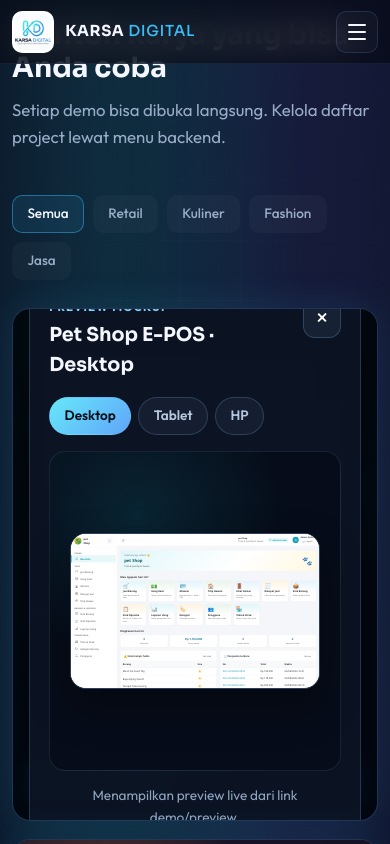
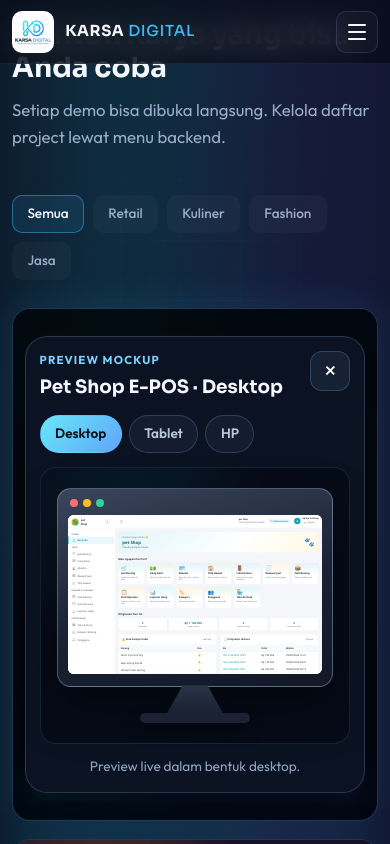
Before and after one commit to zico-padalino/company-profile, a React (Vite) app: page / in a window 390 px wide. Both pictures are taken after a click on the button 158 px from the left and 3291 px from the top of the page. Shown: the part 2869-3713 px from the top of the page. Built offline with nearby package versions, Linux system fonts and the light colour scheme.

Commit message:
Refactor DeviceViewModal to separate device shell rendering and improve styles for device-specific previews. Update CSS for better responsiveness and visual consistency across devices, including hover and focus states. Enhance image handling logic for clearer display of device images.

```diff
--- a/src/App.css
+++ b/src/App.css
@@ -504,9 +504,18 @@
   transition: transform 0.2s ease, border-color 0.2s ease;
 }
 
+.device-hit * {
+  pointer-events: none;
+}
+
 .device-hit:hover {
   border-color: rgba(103, 232, 249, 0.7);
   transform: translateY(-2px) scale(1.02);
+}
+
+.device-hit:focus-visible {
+  outline: 2px solid #67e8f9;
+  outline-offset: 3px;
 }
 
 .device-desktop.device-hit {
@@ -707,6 +716,11 @@
   object-fit: cover;
   object-position: top center;
   display: block;
+}
+
+.live-screen--tablet.live-screen--image img,
+.live-screen--phone.live-screen--image img {
+  object-fit: cover;
 }
 
 .project-body {
--- a/src/components/DeviceViewModal.css
+++ b/src/components/DeviceViewModal.css
@@ -2,22 +2,32 @@
   position: fixed;
   inset: 0;
   z-index: 110;
-  background: rgba(2, 6, 14, 0.86);
-  backdrop-filter: blur(8px);
+  background: rgba(2, 6, 14, 0.88);
+  backdrop-filter: blur(10px);
   display: grid;
   place-items: center;
-  padding: 1rem;
+  padding: 0.75rem;
 }
 
 .device-view-modal {
-  width: min(1040px, 100%);
-  max-height: min(92vh, 920px);
+  width: min(1100px, 100%);
+  max-height: min(96vh, 980px);
   overflow: auto;
   border-radius: 22px;
-  background: rgba(12, 20, 36, 0.97);
+  background: rgba(12, 20, 36, 0.98);
   border: 1px solid rgba(148, 197, 255, 0.2);
   box-shadow: 0 24px 60px rgba(0, 0, 0, 0.45);
-  padding: 1.1rem 1.2rem 1.25rem;
+  padding: 1rem 1.15rem 1.15rem;
+  display: flex;
+  flex-direction: column;
+}
+
+.device-view-modal--tablet {
+  width: min(720px, 100%);
+}
+
+.device-view-modal--phone {
+  width: min(480px, 100%);
 }
 
 .device-view-head {
@@ -25,6 +35,7 @@
   justify-content: space-between;
   gap: 1rem;
   align-items: flex-start;
+  flex-shrink: 0;
 }
 
 .device-view-head p {
@@ -37,7 +48,7 @@
 
 .device-view-head h3 {
   font-family: var(--font-display);
-  font-size: 1.2rem;
+  font-size: 1.15rem;
   margin-top: 0.2rem;
 }
 
@@ -49,13 +60,15 @@
   background: rgba(148, 197, 255, 0.08);
   color: #fff;
   font-size: 1.4rem;
+  cursor: pointer;
 }
 
 .device-view-tabs {
   display: flex;
   flex-wrap: wrap;
   gap: 0.45rem;
-  margin: 1rem 0;
+  margin: 0.85rem 0;
+  flex-shrink: 0;
 }
 
 .device-view-tabs button {
@@ -92,42 +105,57 @@
 }
 
 .device-view-stage {
-  min-height: 420px;
+  flex: 1;
+  min-height: 0;
   display: grid;
   place-items: center;
   border-radius: 16px;
   background:
-    radial-gradient(circle at 30% 20%, rgba(34, 211, 238, 0.12), transparent 45%),
-    rgba(6, 12, 24, 0.85);
+    radial-gradient(circle at 30% 20%, rgba(34, 211, 238, 0.1), transparent 45%),
+    rgba(6, 12, 24, 0.9);
   border: 1px solid rgba(148, 197, 255, 0.12);
+  padding: 1.25rem 1rem;
+}
+
+.device-view-stage--tablet {
+  padding: 1.5rem 1.25rem;
+}
+
+.device-view-stage--phone {
   padding: 1.25rem;
 }
 
-.device-view-frame {
+/* Shared device chrome */
+.device-shell {
   width: 100%;
-  border-radius: 16px;
+  display: flex;
+  flex-direction: column;
+  align-items: center;
+}
+
+.device-shell-screen {
+  position: relative;
+  width: 100%;
+  height: 100%;
   overflow: hidden;
   background: #0b1220;
-  border: 1px solid rgba(148, 197, 255, 0.25);
-  box-shadow: 0 18px 40px rgba(0, 0, 0, 0.35);
-  position: relative;
 }
 
-.device-view-frame--phone {
-  border-radius: 28px;
+.device-shell-screen img {
+  width: 100%;
+  height: 100%;
+  object-fit: contain;
+  object-position: center top;
+  display: block;
+  background: #0b1220;
 }
 
-.device-view-frame img {
-  width: 100%;
-  height: 100%;
-  object-fit: cover;
-  display: block;
-}
-
-.device-view-frame iframe {
+.device-shell-screen iframe {
+  position: absolute;
+  top: 0;
+  left: 0;
   border: 0;
   transform-origin: top left;
-  pointer-events: auto;
   background: #f4f7f9;
 }
 
@@ -139,17 +167,172 @@
   color: #8fa4c0;
   padding: 1rem;
   text-align: center;
+  font-size: 0.9rem;
+}
+
+/* Desktop monitor */
+.device-shell--desktop {
+  max-width: 920px;
+}
+
+.device-shell-monitor {
+  width: 100%;
+  border-radius: 14px;
+  padding: 10px 10px 12px;
+  background: linear-gradient(165deg, #3a455c 0%, #1a2233 55%, #121826 100%);
+  border: 1px solid rgba(186, 210, 255, 0.35);
+  box-shadow: 0 22px 50px rgba(0, 0, 0, 0.45);
+}
+
+.device-shell-chrome {
+  display: flex;
+  gap: 5px;
+  margin-bottom: 8px;
+  padding-left: 2px;
+}
+
+.device-shell-chrome span {
+  width: 8px;
+  height: 8px;
+  border-radius: 50%;
+  background: rgba(255, 255, 255, 0.22);
+}
+
+.device-shell-chrome span:first-child {
+  background: #f87171;
+}
+
+.device-shell-chrome span:nth-child(2) {
+  background: #fbbf24;
+}
+
+.device-shell-chrome span:nth-child(3) {
+  background: #34d399;
+}
+
+.device-shell--desktop .device-shell-screen {
+  aspect-ratio: 16 / 10;
+  border-radius: 6px;
+  max-height: min(58vh, 560px);
+}
+
+.device-shell-neck {
+  width: 56px;
+  height: 28px;
+  margin-top: -2px;
+  background: linear-gradient(180deg, #2a3448, #1a2233);
+  clip-path: polygon(28% 0, 72% 0, 100% 100%, 0 100%);
+}
+
+.device-shell-base {
+  width: min(220px, 40%);
+  height: 10px;
+  border-radius: 999px;
+  background: #1a2233;
+  box-shadow: 0 8px 16px rgba(0, 0, 0, 0.35);
+}
+
+/* Tablet */
+.device-shell--tablet {
+  max-width: min(460px, 92%);
+}
+
+.device-shell--tablet .device-shell-body {
+  width: 100%;
+  aspect-ratio: 3 / 4;
+  max-height: min(68vh, 640px);
+  border-radius: 28px;
+  padding: 14px 14px 22px;
+  background: linear-gradient(165deg, #3a455c 0%, #1a2233 55%, #121826 100%);
+  border: 1px solid rgba(186, 210, 255, 0.4);
+  box-shadow:
+    0 28px 55px rgba(0, 0, 0, 0.5),
+    inset 0 1px 0 rgba(255, 255, 255, 0.1);
+  display: flex;
+  flex-direction: column;
+  position: relative;
+}
+
+.device-shell--tablet .device-shell-screen {
+  flex: 1;
+  min-height: 0;
+  border-radius: 12px;
+  background: #111827;
+}
+
+.device-shell-home {
+  width: 36px;
+  height: 5px;
+  border-radius: 999px;
+  background: rgba(255, 255, 255, 0.28);
+  margin: 10px auto 0;
+  flex-shrink: 0;
+}
+
+/* Phone */
+.device-shell--phone {
+  max-width: min(300px, 78%);
+}
+
+.device-shell--phone .device-shell-body {
+  width: 100%;
+  aspect-ratio: 9 / 19;
+  max-height: min(70vh, 680px);
+  border-radius: 36px;
+  padding: 10px;
+  background: linear-gradient(165deg, #3a455c 0%, #1a2233 55%, #121826 100%);
+  border: 1px solid rgba(186, 210, 255, 0.4);
+  box-shadow:
+    0 28px 55px rgba(0, 0, 0, 0.5),
+    inset 0 1px 0 rgba(255, 255, 255, 0.1);
+  position: relative;
+}
+
+.device-shell-notch {
+  position: absolute;
+  top: 14px;
+  left: 50%;
+  transform: translateX(-50%);
+  width: 28%;
+  height: 10px;
+  border-radius: 999px;
+  background: #0b1220;
+  z-index: 2;
+}
+
+.device-shell--phone .device-shell-screen {
+  height: 100%;
+  border-radius: 26px;
+  background: #111827;
 }
 
 .device-view-hint {
-  margin-top: 0.85rem;
+  margin-top: 0.75rem;
   color: #8fa4c0;
   font-size: 0.85rem;
   text-align: center;
+  flex-shrink: 0;
 }
 
 @media (max-width: 720px) {
-  .device-view-stage {
-    min-height: 320px;
+  .device-view-modal {
+    max-height: 96vh;
+    padding: 0.85rem;
+  }
+
+  .device-shell--tablet {
+    max-width: min(360px, 94%);
+  }
+
+  .device-shell--tablet .device-shell-body {
+    max-height: min(62vh, 540px);
+  }
+
+  .device-shell--phone {
+    max-width: min(260px, 82%);
+  }
+
+  .device-shell--desktop .device-shell-screen {
+    max-height: min(42vh, 360px);
   }
 }
--- a/src/components/DeviceViewModal.tsx
+++ b/src/components/DeviceViewModal.tsx
@@ -1,4 +1,4 @@
-import { useEffect, useMemo, useRef, useState } from 'react'
+import { useEffect, useRef, useState } from 'react'
 import { DEVICE_VIEWPORTS } from '../lib/imageUpload'
 import { getImagesForDevice } from '../lib/portfolioStore'
 import type { DeviceKind, PortfolioImage } from '../types/portfolio'
@@ -6,6 +6,96 @@
 import './DeviceViewModal.css'
 
 type ViewDevice = Exclude<DeviceKind, 'all'>
+
+function DeviceShell({
+  device,
+  title,
+  imageSrc,
+  liveUrl,
+}: {
+  device: ViewDevice
+  title: string
+  imageSrc?: string
+  liveUrl?: string
+}) {
+  const screenRef = useRef<HTMLDivElement>(null)
+  const [scale, setScale] = useState(0.4)
+  const viewport = DEVICE_VIEWPORTS[device]
+
+  useEffect(() => {
+    if (imageSrc) return
+    const el = screenRef.current
+    if (!el) return
+
+    const updateScale = () => {
+      const { width, height } = el.getBoundingClientRect()
+      if (width < 2 || height < 2) return
+      setScale(Math.min(width / viewport.width, height / viewport.height))
+    }
+
+    updateScale()
+    const observer = new ResizeObserver(updateScale)
+    observer.observe(el)
+    return () => observer.disconnect()
+  }, [imageSrc, device, viewport.width, viewport.height])
+
+  const screen = (
+    <div className="device-shell-screen" ref={screenRef}>
+      {imageSrc ? (
+        <img src={imageSrc} alt={`${title} ${DEVICE_LABELS[device]}`} />
+      ) : liveUrl ? (
+        <iframe
+          src={liveUrl}
+          title={`${title} ${device}`}
+          style={{
+            width: viewport.width,
+            height: viewport.height,
+            transform: `scale(${scale})`,
+          }}
+        />
+      ) : (
+        <div className="device-view-empty">Belum ada gambar untuk {DEVICE_LABELS[device]}.</div>
+      )}
+    </div>
+  )
+
+  if (device === 'desktop') {
+    return (
+      <div className="device-shell device-shell--desktop">
+        <div className="device-shell-monitor">
+          <div className="device-shell-chrome">
+            <span />
+            <span />
+            <span />
+          </div>
+          {screen}
+        </div>
+        <div className="device-shell-neck" />
+        <div className="device-shell-base" />
+      </div>
+    )
+  }
+
+  if (device === 'tablet') {
+    return (
+      <div className="device-shell device-shell--tablet">
+        <div className="device-shell-body">
+          {screen}
+          <div className="device-shell-home" aria-hidden />
+        </div>
+      </div>
+    )
+  }
+
+  return (
+    <div className="device-shell device-shell--phone">
+      <div className="device-shell-body">
+        <div className="device-shell-notch" aria-hidden />
+        {screen}
+      </div>
+    </div>
+  )
+}
 
 export function DeviceViewModal({
   open,
@@ -24,34 +114,8 @@
   onClose: () => void
   onChangeDevice: (device: ViewDevice) => void
 }) {
-  const viewport = DEVICE_VIEWPORTS[device]
   const deviceImages = getImagesForDevice(images, device)
   const imageSrc = deviceImages[0]?.src
-  const frameRef = useRef<HTMLDivElement>(null)
-  const [scale, setScale] = useState(0.5)
-
-  const frameStyle = useMemo(() => {
-    if (device === 'desktop') return { aspectRatio: '16 / 10', maxWidth: 960 }
-    if (device === 'tablet') return { aspectRatio: '3 / 4', maxWidth: 420 }
-    return { aspectRatio: '9 / 19', maxWidth: 320 }
-  }, [device])
-
-  useEffect(() => {
-    if (!open || imageSrc) return
-    const el = frameRef.current
-    if (!el) return
-
-    const updateScale = () => {
-      const { width, height } = el.getBoundingClientRect()
-      if (width < 2 || height < 2) return
-      setScale(Math.min(width / viewport.width, height / viewport.height))
-    }
-
-    updateScale()
-    const observer = new ResizeObserver(updateScale)
-    observer.observe(el)
-    return () => observer.disconnect()
-  }, [open, imageSrc, device, viewport.width, viewport.height])
 
   useEffect(() => {
     if (!open) return
@@ -71,7 +135,7 @@
   return (
     <div className="device-view-overlay" onClick={onClose} role="presentation">
       <div
-        className="device-view-modal"
+        className={`device-view-modal device-view-modal--${device}`}
         role="dialog"
         aria-modal="true"
         onClick={(e) => e.stopPropagation()}
@@ -105,36 +169,16 @@
           })}
         </div>
 
-        <div className="device-view-stage">
-          <div
-            className={`device-view-frame device-view-frame--${device}`}
-            style={frameStyle}
-            ref={frameRef}
-          >
-            {imageSrc ? (
-              <img src={imageSrc} alt={`${title} ${device}`} />
-            ) : liveUrl ? (
-              <iframe
-                src={liveUrl}
-                title={`${title} ${device}`}
-                style={{
-                  width: viewport.width,
-                  height: viewport.height,
-                  transform: `scale(${scale})`,
-                }}
-              />
-            ) : (
-              <div className="device-view-empty">Belum ada gambar untuk {DEVICE_LABELS[device]}.</div>
-            )}
-          </div>
+        <div className={`device-view-stage device-view-stage--${device}`}>
+          <DeviceShell device={device} title={title} imageSrc={imageSrc} liveUrl={liveUrl} />
         </div>
 
         <p className="device-view-hint">
           {imageSrc
-            ? 'Menampilkan gambar khusus device ini.'
+            ? `Gambar ${DEVICE_LABELS[device]} ditampilkan penuh agar jelas.`
             : liveUrl
-              ? 'Menampilkan preview live dari link demo/preview.'
-              : 'Tambahkan gambar device di admin portfolio.'}
+              ? `Preview live dalam bentuk ${DEVICE_LABELS[device].toLowerCase()}.`
+              : `Tambahkan gambar ${DEVICE_LABELS[device]} di admin portfolio.`}
         </p>
       </div>
     </div>
```
